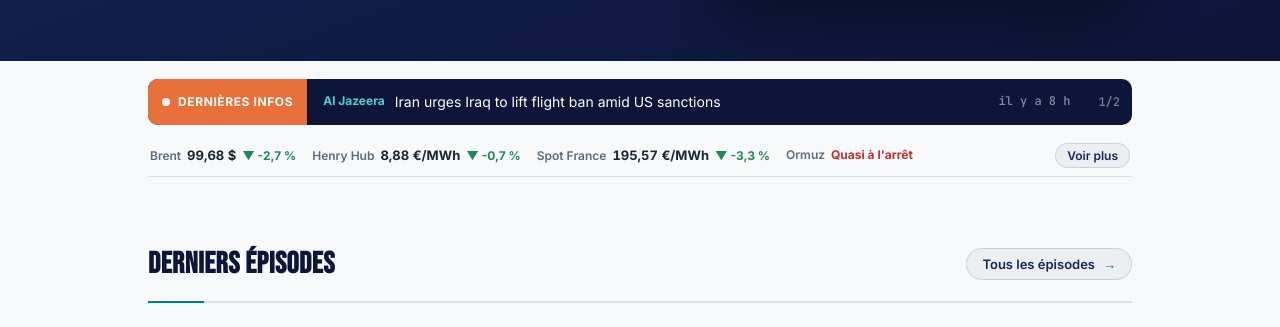
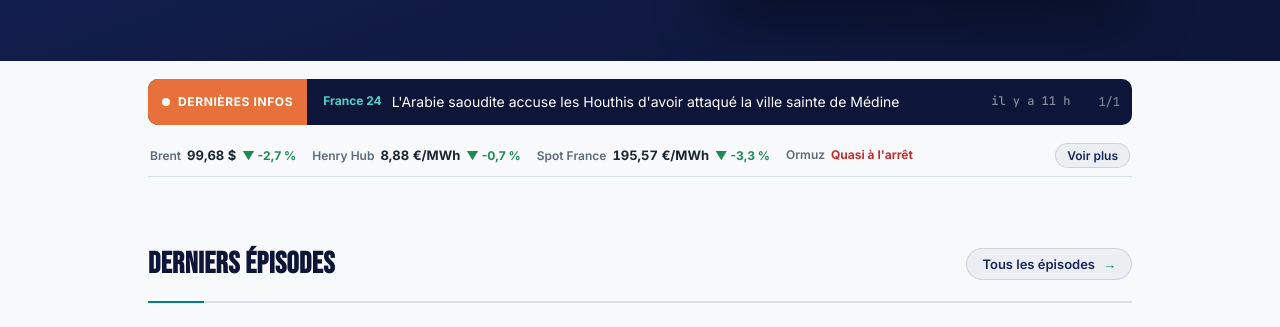
Before and after one commit to InsideEnergyMarkets/Inside-Energy-Markets, a Jekyll site: the page built from index.html, in a window 1280 px wide and 900 px high, scrolled down 406 px, cut to the strip 167-494 px from the top of the window. Built offline with Jekyll 4.4.1, drawn with Linux system fonts in a browser that asks for light colours.

```diff
--- a/_data/incidents.json
+++ b/_data/incidents.json
@@ -1,5 +1,5 @@
 {
- "updated_at": "2026-10-02T10:45:58+00:00",
+ "updated_at": "2026-10-02T12:50:37+00:00",
  "stats": {
   "total_30d": 22,
   "attacks_30d": 16,
--- a/_data/news.json
+++ b/_data/news.json
@@ -1,13 +1,6 @@
 {
- "updated_at": "2026-10-02T10:45:58+00:00",
+ "updated_at": "2026-10-02T12:50:37+00:00",
  "items": [
-  {
-   "title": "Iran urges Iraq to lift flight ban amid US sanctions",
-   "url": "https://www.aljazeera.com/news/2026/10/2/iran-urges-iraq-to-lift-flight-ban-amid-us-sanctions?traffic_source=rss",
-   "source": "Al Jazeera",
-   "lang": "en",
-   "date": "2026-10-02T04:34:33+00:00"
-  },
   {
    "title": "L'Arabie saoudite accuse les Houthis d'avoir attaqué la ville sainte de Médine",
    "url": "https://www.france24.com/fr/moyen-orient/20261002-l-arabie-saoudite-accuse-les-houthis-d-avoir-attaqu%C3%A9-la-ville-sainte-de-m%C3%A9dine",
--- a/_data/podcast.json
+++ b/_data/podcast.json
@@ -1,5 +1,5 @@
 {
- "updated_at": "2026-10-02T10:45:58+00:00",
+ "updated_at": "2026-10-02T12:50:37+00:00",
  "episodes": {
   "10": {
    "audio": "https://anchor.fm/s/10edf0868/podcast/play/126486789/https%3A%2F%2Fd3ctxlq1ktw2nl.cloudfront.net%2Fstaging%2F2026-8-29%2F489715b9-9275-387d-cec8-06e4f3de2244.mp3",
```
